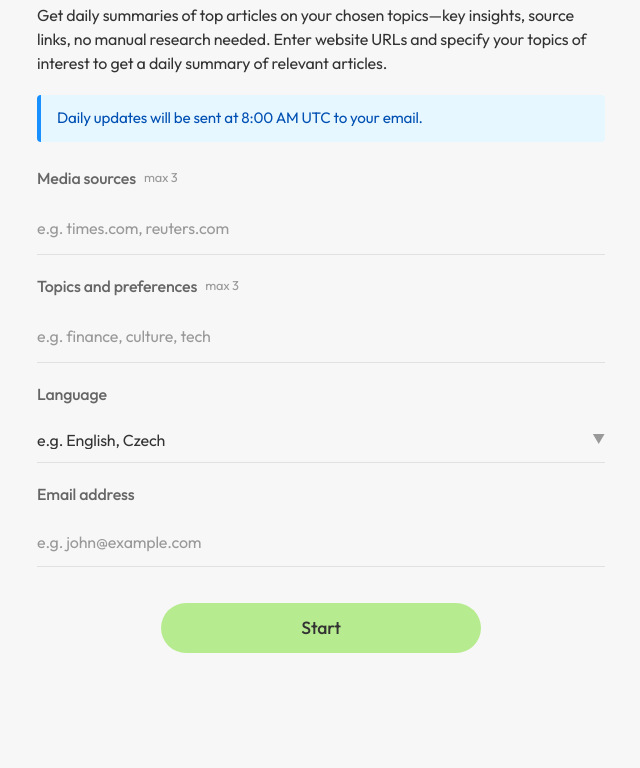
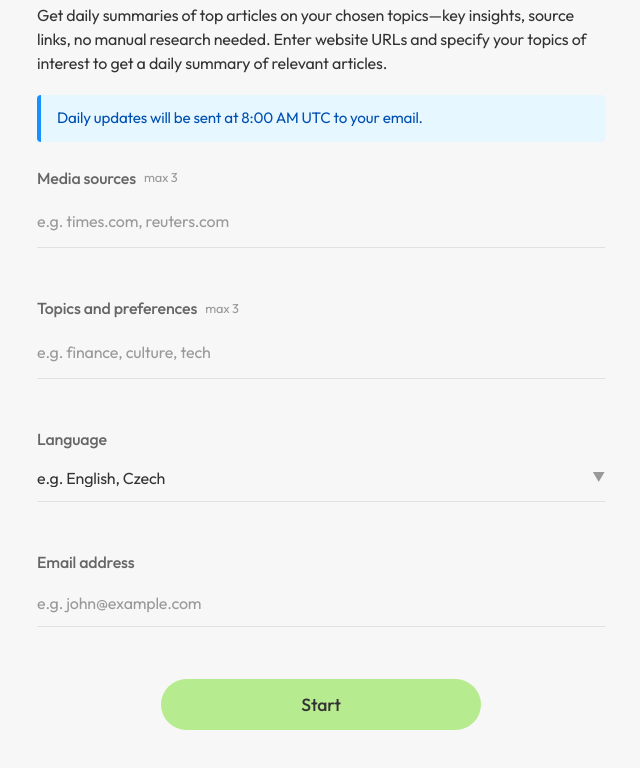
Before and after one commit to SheVyY/workflow_frontend, a website: page index.html in a window 1280 px wide. Shown: the part 178-946 px from the top of the page, without its empty margins (319-959 px from the left). Before the commit the page ends 863 px from the top, so only its background shows below. Drawn offline with Linux system fonts and the light colour scheme.

Commit message:
Reduce spacing between headings and inputs

```diff
--- a/styles.css
+++ b/styles.css
@@ -66,21 +66,21 @@ h1 {
 }
 
 .section {
-    margin-bottom: 1.5rem;
+    margin-bottom: 3rem;
     padding-bottom: 0;
     border-bottom: none;
     position: relative;
 }
 
 .section:not(:last-child) {
-    margin-bottom: 1.2rem;
+    margin-bottom: 3rem;
 }
 
 h2 {
     font-size: 1rem;
     font-weight: 500;
     color: #666;
-    margin-bottom: 0.75rem;
+    margin-bottom: 0.35rem;
     display: flex;
     align-items: center;
     gap: 0.5rem;
@@ -220,7 +220,7 @@ select option {
     display: block;
     width: 100%; /* Full width on mobile */
     max-width: 320px;
-    margin: 2rem auto;
+    margin: 3rem auto;
     padding: 0.85rem 1.5rem; /* Larger touch target */
     background-color: #b7eb8f;
     color: #333;
@@ -348,11 +348,11 @@ select:focus {
 
 /* Ensure proper spacing between sections with errors */
 .section {
-    margin-bottom: 1.5rem;
+    margin-bottom: 3rem;
 }
 
 .section.error {
-    margin-bottom: 2rem;
+    margin-bottom: 3.5rem;
 }
 
 /* Add some space after inputs when there's an error */
```
